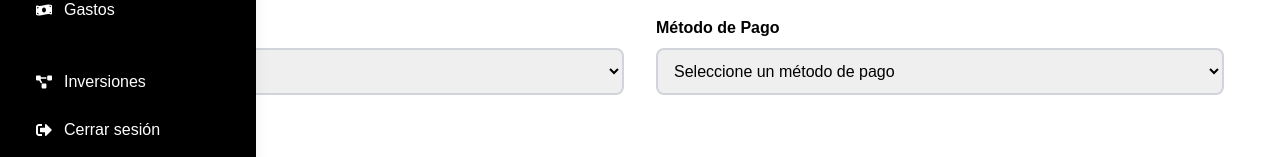
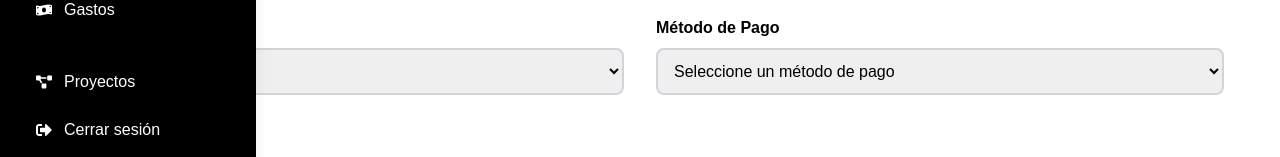
Before and after one commit to BautiJanse/GestionFinancieraSAD, a Next.js app: page /ingresos/add in a window 1280 px wide. Shown: the part 342-499 px from the top of the page. Built offline with nearby package versions, Linux system fonts and the light colour scheme.

Commit message:
income updated

```diff
--- a/app/ingresos/add/page.tsx
+++ b/app/ingresos/add/page.tsx
@@ -116,8 +116,7 @@ const AddIngreso = () => {
           >
             <option value="">Seleccione una categoría</option>
             <option value="Salario">Salario</option>
-            <option value="Freelance">Freelance</option>
-            <option value="Inversiones">Inversiones</option>
+            <option value="Freelance">Sponsor</option>
             <option value="Venta">Venta</option>
             <option value="Otro">Otro</option>
           </select>
--- a/app/ingresos/page.tsx
+++ b/app/ingresos/page.tsx
@@ -134,7 +134,6 @@ const IngresosPage = () => {
           >
             <option value="">Todas</option>
             <option value="Salario">Salario</option>
-            <option value="Inversiones">Inversiones</option>
             <option value="Ventas">Ventas</option>
             <option value="Otro">Otro</option>
           </select>
--- a/components/SideBar.tsx
+++ b/components/SideBar.tsx
@@ -61,7 +61,7 @@ const Sidebar = () => {
 
             <Link className="flex items-center text-white hover:bg-gray-700 p-3 rounded-lg cursor-pointer transition-transform duration-300 ease-in-out transform hover:scale-105 hover:text-yellow-400" href="/inversiones" onClick={handleLinkClick}>
               <FaProjectDiagram className="mr-3" />
-              <h1>Inversiones</h1>
+              <h1>Proyectos</h1>
             </Link>
           </ul>
         </nav>
```
